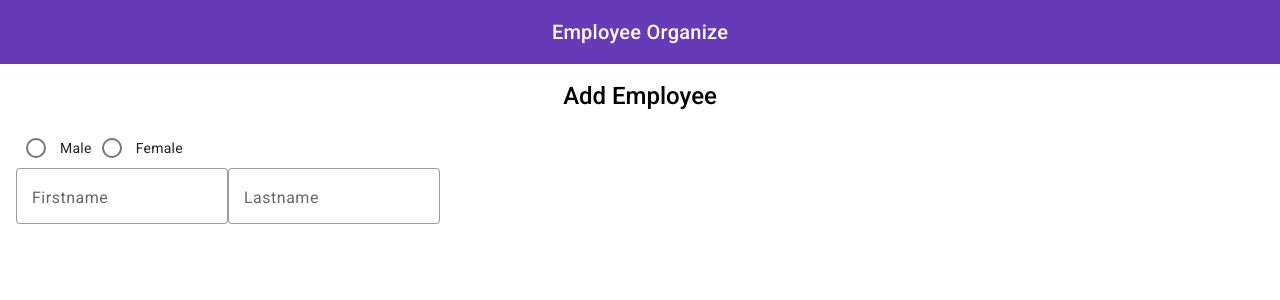
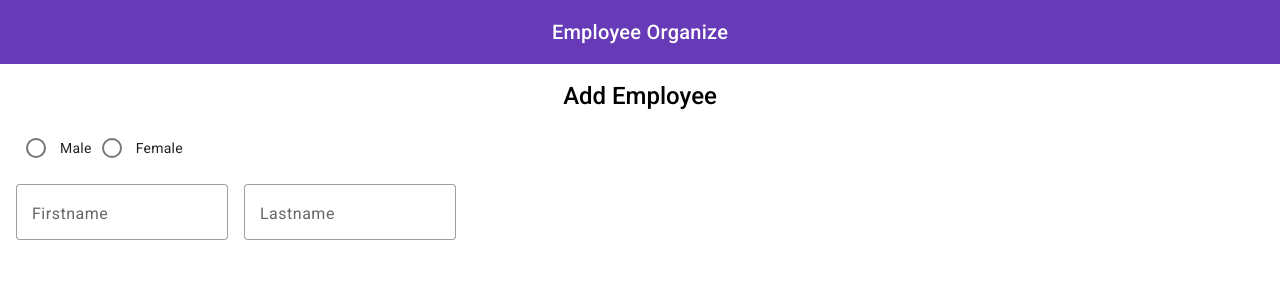
Before and after one commit to laska-adief/employee-organize, an Angular app: page /employee/form in a window 1280 px wide. Shown: the top 300 px of the page. Built offline with nearby package versions, Linux system fonts and the light colour scheme; sample sign-in values are in the browser's storage.

Commit message:
[Employee Organize] add styling for field-group class

```diff
--- a/src/app/pages/employee/employee-form/employee-form.component.scss
+++ b/src/app/pages/employee/employee-form/employee-form.component.scss
@@ -4,4 +4,11 @@ section {
     text-align: center;
     font-weight: 500;
   }
+
+  .field-group {
+    display: flex;
+    align-items: center;
+    gap: 1rem;
+    margin-top: 1rem;
+  }
 }
```
